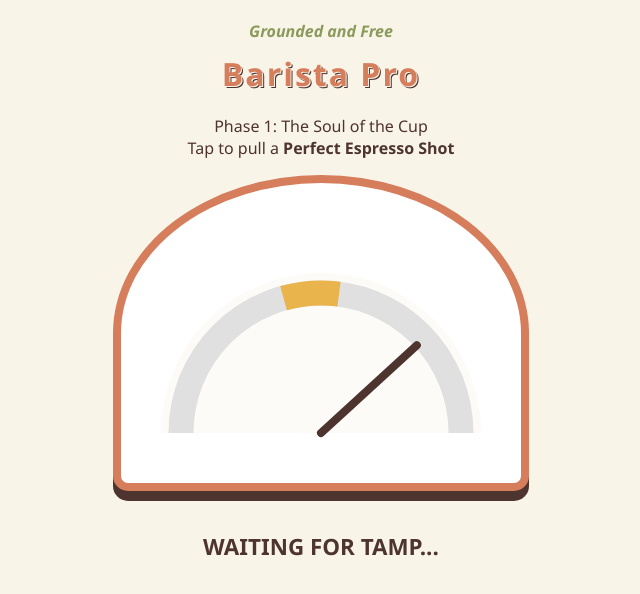
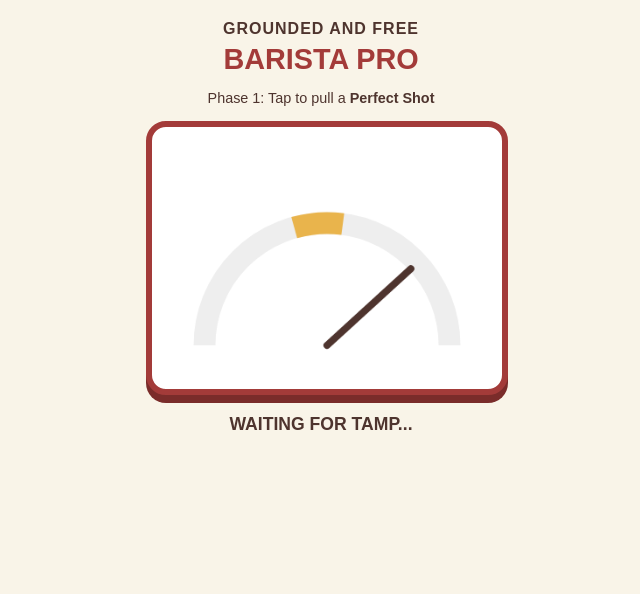
Before and after one commit to groundedandfree/Latte-Art, a plain HTML site: page index.html in a window 1280 px wide. Shown: the whole page, without its empty margins (319-959 px from the left). Drawn offline with Linux system fonts and the light colour scheme.

Commit message:
Add files via upload

```diff
--- a/index.html
+++ b/index.html
@@ -1,100 +1,90 @@
 <!DOCTYPE html>
 <html>
 <head>
-    <meta name="viewport" content="width=device-width, initial-scale=1.0">
+    <meta name="viewport" content="width=device-width, initial-scale=1.0, maximum-scale=1.0, user-scalable=no">
     <title>Grounded and Free Barista Pro</title>
     <style>
-        /* Hippie / Earthy Aesthetic */
         :root {
+            --site-red: #a33b39; /* Matches your site header */
             --cream: #f9f4e8;
-            --terracotta: #d67d5c;
-            --sage: #8a9a5b;
             --coffee: #4e342e;
             --gold: #e9b44c;
         }
 
         body {
             text-align: center;
-            font-family: 'Segoe UI', Tahoma, Geneva, Verdana, sans-serif;
+            font-family: sans-serif;
             background-color: var(--cream);
             color: var(--coffee);
             margin: 0;
-            padding: 20px;
-            /* Decorative Boho Patterns */
-            background-image: radial-gradient(var(--terracotta) 0.5px, transparent 0.5px);
-            background-size: 20px 20px;
-            background-opacity: 0.1;
+            padding: 10px;
+            display: flex;
+            flex-direction: column;
+            align-items: center;
         }
 
-        .header {
-            margin-bottom: 20px;
+        /* This container prevents the "zoomed in" look */
+        .game-container {
+            width: 100%;
+            max-width: 350px; /* Fits perfectly on most phones */
+            margin: 0 auto;
         }
 
         h1 {
-            font-size: 2em;
-            margin: 0;
-            letter-spacing: 2px;
-            color: var(--terracotta);
-            text-shadow: 1px 1px 0px var(--cream), 2px 2px 0px var(--coffee);
+            font-size: 1.8em;
+            margin: 5px 0;
+            color: var(--site-red);
+            text-transform: uppercase;
         }
 
         .brand {
-            font-style: italic;
             font-weight: bold;
-            color: var(--sage);
-            margin-bottom: 10px;
+            color: var(--coffee);
+            margin-top: 10px;
+            letter-spacing: 1px;
         }
 
         canvas {
-            border: 8px solid var(--terracotta);
+            border: 6px solid var(--site-red);
             background: #fff;
             cursor: pointer;
-            border-radius: 50% 50% 15px 15px; /* Rounded top like a coffee pod */
-            box-shadow: 0 10px 0 var(--coffee);
-            max-width: 90%;
+            border-radius: 20px;
+            box-shadow: 0 8px 0 #7a2c2a;
+            width: 100%; /* Scales to the container */
             height: auto;
         }
 
-        .ui { margin-top: 25px; }
-
         #msg {
             font-weight: bold;
-            font-size: 1.4em;
-            height: 40px;
-            padding: 10px;
-            border-radius: 10px;
+            font-size: 1.1em;
+            margin-top: 15px;
+            min-height: 25px;
         }
 
         button {
-            background-color: var(--sage);
+            background-color: var(--site-red);
             color: white;
             border: none;
-            padding: 15px 30px;
-            font-size: 1.1em;
-            border-radius: 50px;
+            padding: 12px 24px;
+            font-size: 1em;
+            border-radius: 30px;
+            margin-top: 10px;
+            display: none;
             cursor: pointer;
-            margin-top: 10px;
-            display: none; /* Hidden until perfect shot */
-            box-shadow: 0 4px 0 #5c683d;
         }
-
-        button:active { transform: translateY(2px); box-shadow: 0 2px 0 #5c683d; }
     </style>
 </head>
 <body>
 
-    <div class="header">
-        <div class="brand">Grounded and Free</div>
+    <div class="game-container">
+        <div class="brand">GROUNDED AND FREE</div>
         <h1>Barista Pro</h1>
-    </div>
+        <p style="font-size: 0.9em;">Phase 1: Tap to pull a <b>Perfect Shot</b></p>
 
-    <p>Phase 1: The Soul of the Cup<br>Tap to pull a <b>Perfect Espresso Shot</b></p>
+        <canvas id="gameCanvas" width="400" height="300"></canvas>
 
-    <canvas id="gameCanvas" width="400" height="300"></canvas>
-
-    <div class="ui">
         <div id="msg">WAITING FOR TAMP...</div>
-        <button id="nextBtn" onclick="nextPhase()">Proceed to Steaming ➔</button>
+        <button id="nextBtn" onclick="alert('Phase 2 Loading...')">Next: Steam Milk ➔</button>
     </div>
 
 <script>
@@ -105,15 +95,11 @@
     function draw() {
         ctx.clearRect(0, 0, 400, 300);
 
-        // Stylish Background Circle for Meter
-        ctx.beginPath(); ctx.arc(200, 250, 160, Math.PI, 0);
-        ctx.fillStyle = '#fdfbf7'; ctx.fill();
+        // Gauge Background
+        ctx.beginPath(); ctx.arc(200, 250, 140, Math.PI, 0);
+        ctx.lineWidth = 25; ctx.strokeStyle = '#eeeeee'; ctx.stroke();
 
-        // Meter Arc (The Gauge)
-        ctx.beginPath(); ctx.arc(200, 250, 140, Math.PI, 0);
-        ctx.lineWidth = 25; ctx.strokeStyle = '#e0e0e0'; ctx.stroke();
-
-        // Hippie Gold Zone
+        // Gold Zone
         ctx.beginPath(); ctx.arc(200, 250, 140, -Math.PI + 1.3, -Math.PI + 1.7);
         ctx.strokeStyle = '#e9b44c'; ctx.stroke();
 
@@ -133,24 +119,19 @@
     function checkShot() {
         if (!running) return;
         running = false;
-        const msg = document.getElementById('msg');
         if (angle >= 1.3 && angle <= 1.7) {
-            msg.innerHTML = "✨ PURE MAGIC! Perfect Crema.";
-            msg.style.color = "#8a9a5b";
+            document.getElementById('msg').innerHTML = "✨ PERFECT CREMA!";
+            document.getElementById('msg').style.color = "green";
             document.getElementById('nextBtn').style.display = "inline-block";
         } else {
-            msg.innerHTML = "TOO BITTER... Try Again, Friend.";
-            msg.style.color = "#d67d5c";
+            document.getElementById('msg').innerHTML = "TOO BITTER! Try again.";
+            document.getElementById('msg').style.color = "#a33b39";
             setTimeout(() => {
                 running = true;
-                msg.innerHTML = "WAITING FOR TAMP...";
-                msg.style.color = "#4e342e";
+                document.getElementById('msg').innerHTML = "WAITING FOR TAMP...";
+                document.getElementById('msg').style.color = "#4e342e";
             }, 1500);
         }
-    }
-
-    function nextPhase() {
-        alert("Phase 2: Milk Steaming is coming next! Save this file to your GitHub now.");
     }
 
     canvas.addEventListener('mousedown', checkShot);
```
